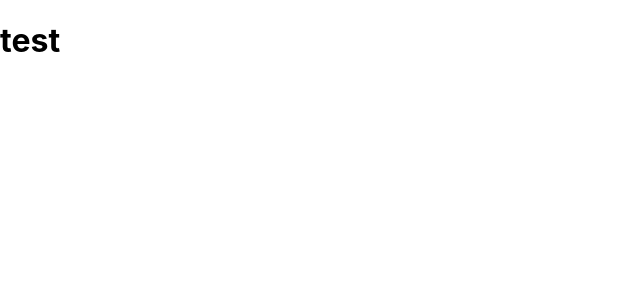
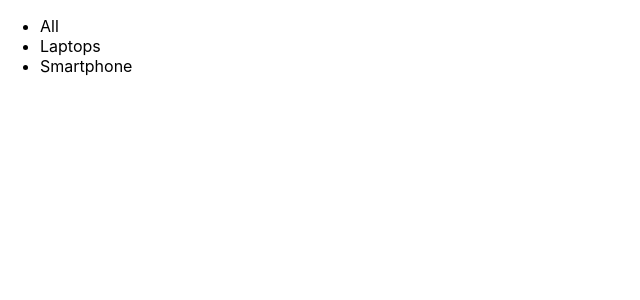
Before and after one commit to Bartek-Wieckowski/react-tabs-animation, a React (Create React App) app: page / in a window 1280 px wide. Shown: the top 300 px of the page, without its empty margins (0-640 px from the left). Built offline with nearby package versions, Linux system fonts and the light colour scheme.

Commit message:
used Tabs component

```diff
--- a/src/App.jsx
+++ b/src/App.jsx
@@ -1,7 +1,8 @@
+import Tabs from './components/Tabs';
 function App() {
   return (
     <div className="app">
-      <h1>test</h1>
+      <Tabs />
     </div>
   );
 }
```
